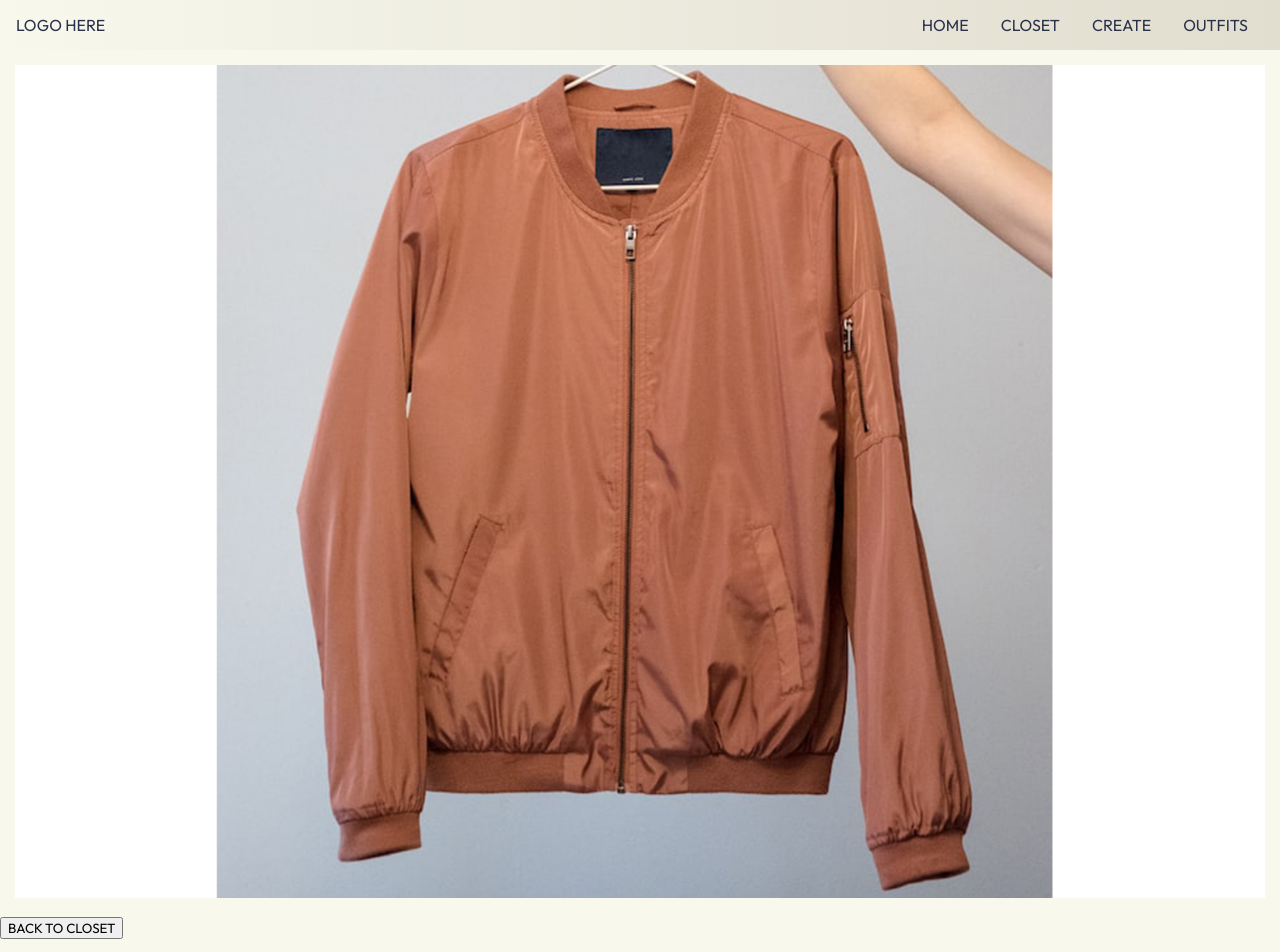
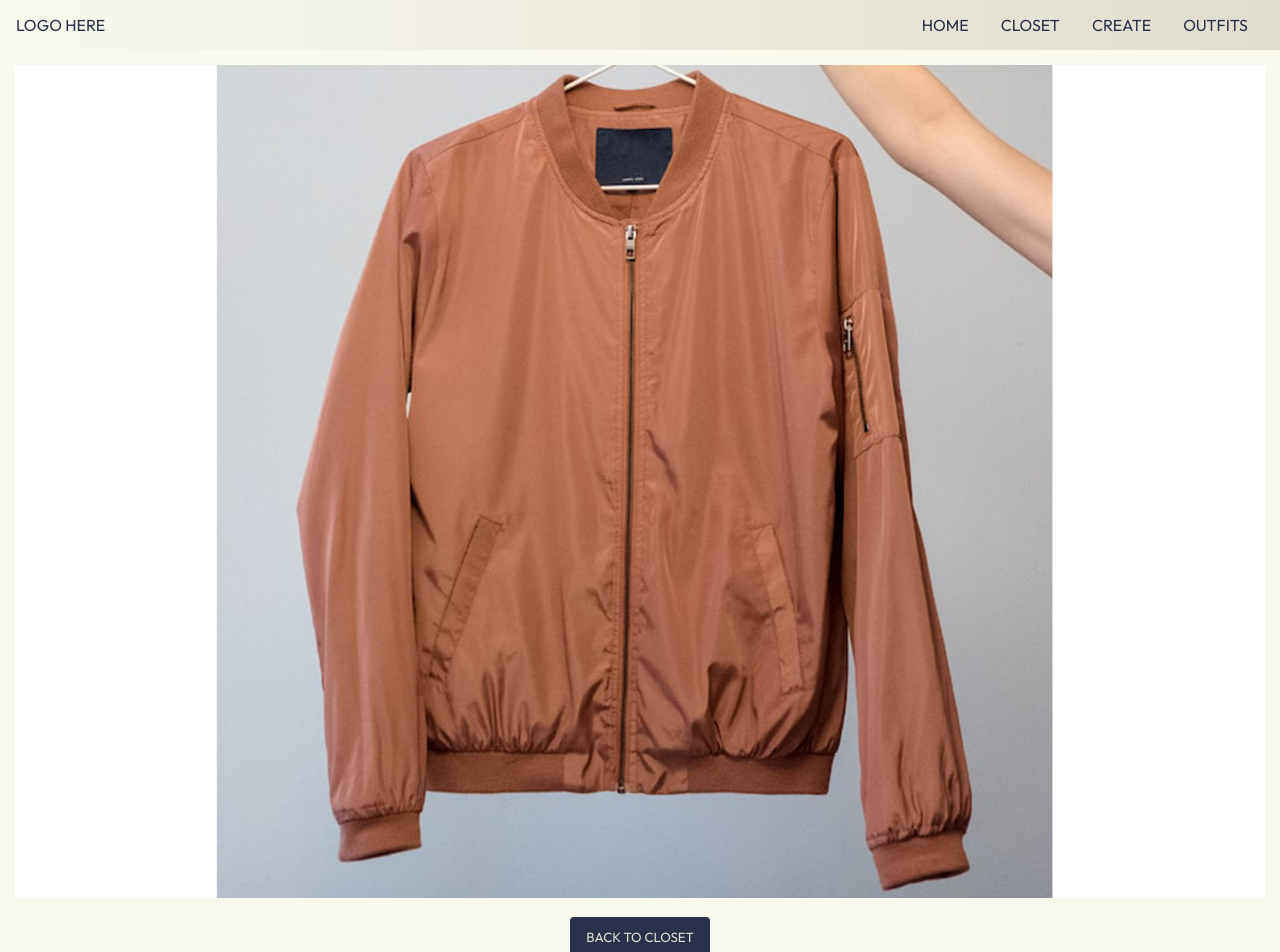
Before and after one commit to AliDabdoub/exjobb-malmoGrupp, a Next.js app in the folder exjobb/: page /garment/1 in a window 1280 px wide. Shown: the top 952 px of the page. Built offline with nearby package versions, Linux system fonts and the light colour scheme.

Commit message:
garment button style

```diff
--- a/exjobb/src/styles/Garment.module.scss
+++ b/exjobb/src/styles/Garment.module.scss
@@ -1,3 +1,23 @@
-.garment img{
-    padding:15px;
+$base-color: #f8f8ed;
+$accent-light: #e1ddcf;
+$accent-dark: #2a324b;
+$dark-color: black;
+
+.garment img {
+    padding: 15px;
 }
+
+.button__area {
+    display: flex;
+    align-items: center;
+    justify-content: center;
+}
+
+.button__closet {
+    width: 140px;
+    height: 40px;
+    color: #e1ddcf;
+    background-color: #2a324b;
+    border-radius: 4px;
+    border: 0;
+}
```
